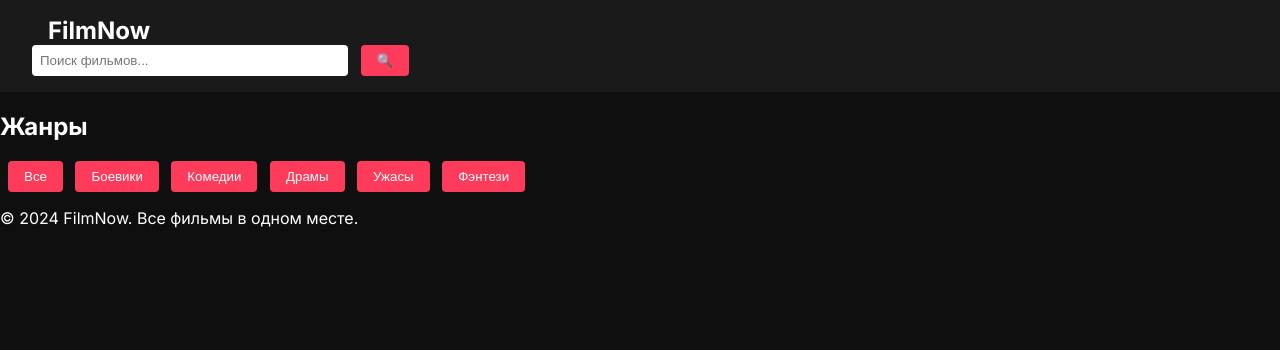
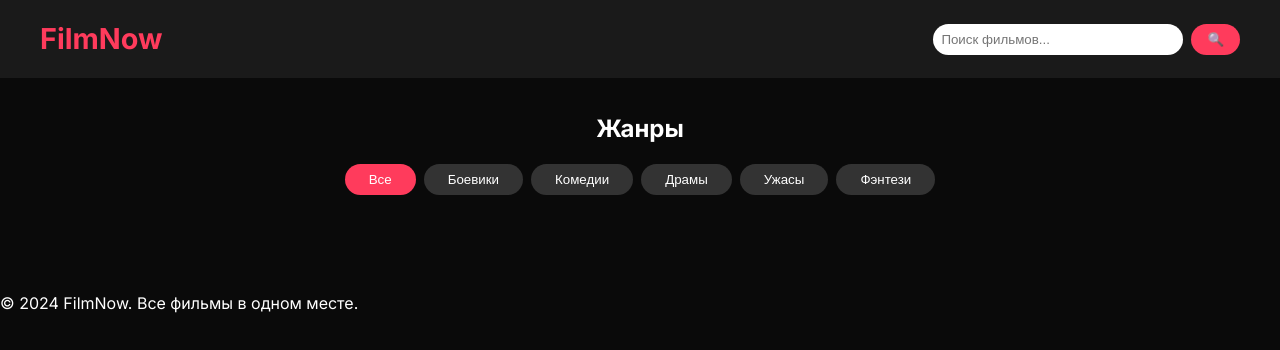
Before and after one commit to qgor5/kinoTop, a plain HTML site: page index.html in a window 1280 px wide. Drawn offline with Linux system fonts and the light colour scheme; no server answers.

Commit message:
Update style.css

```diff
--- a/css/style.css
+++ b/css/style.css
@@ -1,86 +1,140 @@
-:root {
-  --bg: #0f0f0f;
-  --accent: #ff3b5c;
-  --text: #ffffff;
+* {
+    margin: 0;
+    padding: 0;
+    box-sizing: border-box;
 }
 
 body {
-  margin: 0;
     font-family: 'Inter', sans-serif;
-  background: var(--bg);
-  color: var(--text);
+    background: #0a0a0a;
+    color: #fff;
+    line-height: 1.6;
 }
 
 header {
+    background: #1a1a1a;
     padding: 1rem 2rem;
+    position: sticky;
+    top: 0;
+    z-index: 100;
+}
+
+nav {
     display: flex;
     justify-content: space-between;
     align-items: center;
-  background: #1a1a1a;
+    max-width: 1200px;
+    margin: 0 auto;
 }
 
-header h1 {
-  color: var(--accent);
-  margin: 0;
+h1 a {
+    color: #ff3b5c;
+    text-decoration: none;
+    font-size: 1.8rem;
 }
 
-nav a {
-  margin-left: 1rem;
-  color: var(--text);
-  text-decoration: none;
+.search-container {
+    display: flex;
+    gap: 0.5rem;
 }
 
-.section {
-  padding: 2rem;
+.search-container input {
+    padding: 0.5rem;
+    border: none;
+    border-radius: 25px;
+    width: 250px;
 }
 
-input {
-  padding: 0.5rem;
-  width: 300px;
+.search-container button {
+    padding: 0.5rem 1rem;
+    background: #ff3b5c;
+    color: white;
     border: none;
-  border-radius: 4px;
-}
-
-button {
-  padding: 0.5rem 1rem;
-  margin-left: 0.5rem;
-  border: none;
-  background: var(--accent);
-  color: #fff;
-  border-radius: 4px;
+    border-radius: 25px;
     cursor: pointer;
 }
 
-.grid {
-  display: grid;
-  grid-template-columns: repeat(auto-fill, minmax(250px, 1fr));
-  gap: 1.5rem;
+.genres {
+    padding: 2rem;
+    text-align: center;
 }
 
-.card {
+.genre-tabs {
+    display: flex;
+    flex-wrap: wrap;
+    justify-content: center;
+    gap: 0.5rem;
+    margin-top: 1rem;
+}
+
+.tab {
+    padding: 0.5rem 1.5rem;
+    background: #333;
+    color: white;
+    border: none;
+    border-radius: 25px;
+    cursor: pointer;
+    transition: all 0.3s;
+}
+
+.tab.active, .tab:hover {
+    background: #ff3b5c;
+}
+
+.movies {
+    padding: 2rem;
+    max-width: 1200px;
+    margin: 0 auto;
+}
+
+.movies-grid {
+    display: grid;
+    grid-template-columns: repeat(auto-fill, minmax(280px, 1fr));
+    gap: 2rem;
+}
+
+.movie-card {
     background: #1a1a1a;
-  border-radius: 8px;
+    border-radius: 12px;
     overflow: hidden;
     transition: transform 0.3s;
+    cursor: pointer;
 }
 
-.card:hover {
-  transform: scale(1.03);
+.movie-card:hover {
+    transform: translateY(-5px);
 }
 
-.card img {
+.movie-poster {
     width: 100%;
-  height: 140px;
+    height: 400px;
     object-fit: cover;
 }
 
-.card-content {
+.movie-info {
     padding: 1rem;
 }
 
-@media (max-width: 600px) {
-  header {
-    flex-direction: column;
-    align-items: flex-start;
+.movie-title {
+    font-size: 1.2rem;
+    margin-bottom: 0.5rem;
+}
+
+.movie-genre {
+    color: #888;
+    font-size: 0.9rem;
+}
+
+@media (max-width: 768px) {
+    .movies-grid {
+        grid-template-columns: repeat(auto-fill, minmax(150px, 1fr));
+    }
+
+    .movie-poster {
+        height: 250px;
+    }
+
+    .search-container input {
+        width: 200px;
     }
 }
```
Lines whose indentation alone changed are shown as unchanged.
